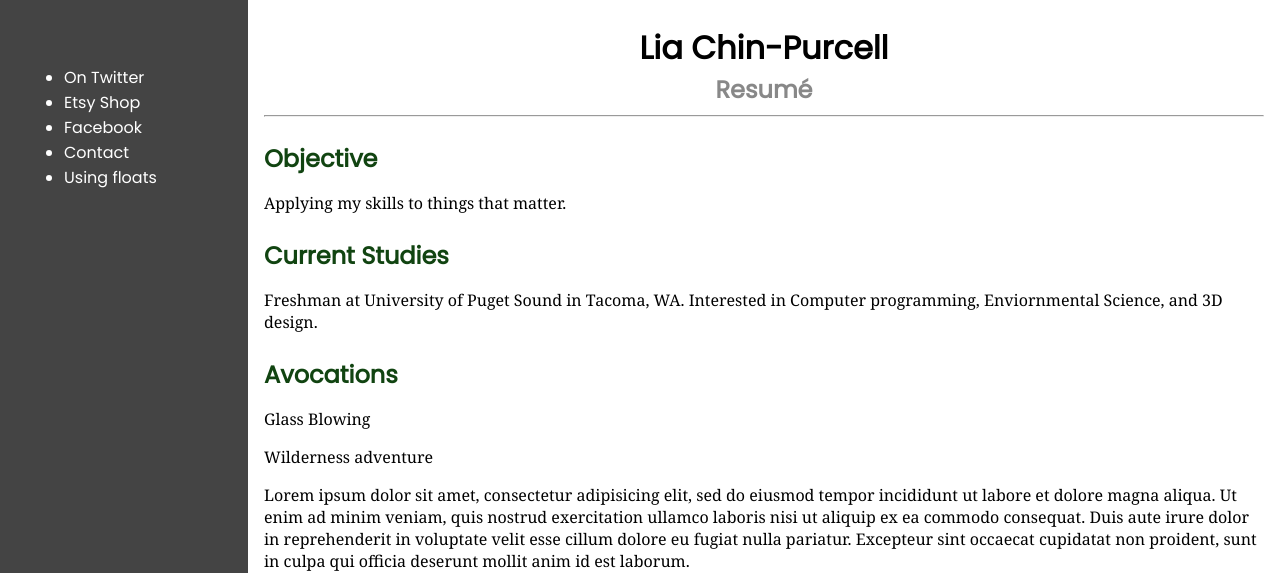
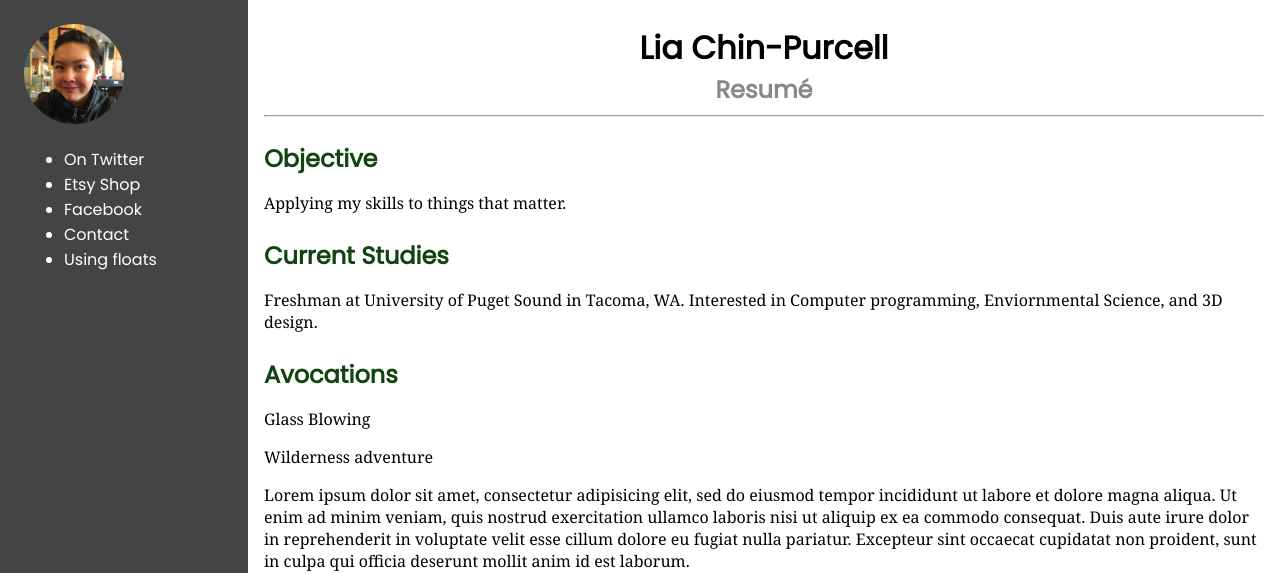
Before and after one commit to krumbunny/lia-blog, a plain HTML site: page index.html in a window 1280 px wide. Shown: the top 573 px of the page. Drawn offline with Linux system fonts and the light colour scheme; the site is published under a folder, as on GitHub Pages, so addresses that start at the root find nothing.

Commit message:
and img link too

```diff
--- a/index.html
+++ b/index.html
@@ -15,7 +15,7 @@
   <div id='layout'>
 
     <nav>
-      <a href='index.html'><img src="/img/lia-avatar.png" alt=""></a>
+      <a href='index.html'><img src="img/lia-avatar.png" alt=""></a>
       <ul>
         <li>
           <a href='https://twitter.com/liachinpurcell'>On Twitter</a>
```
